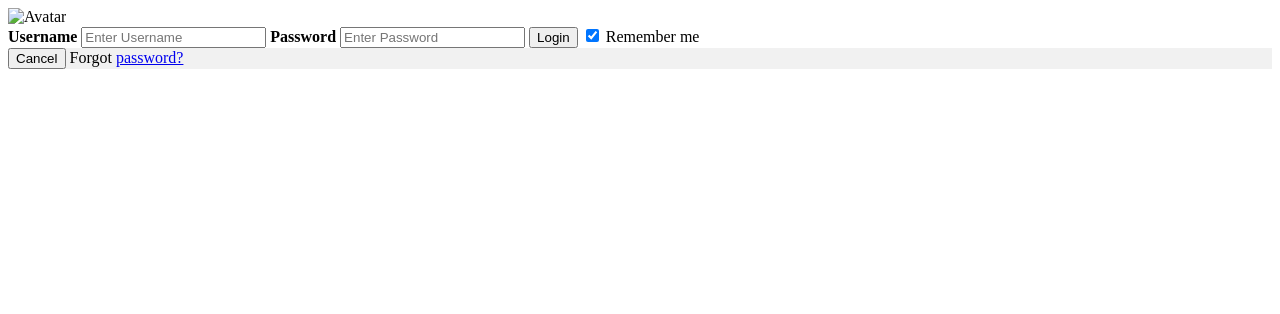
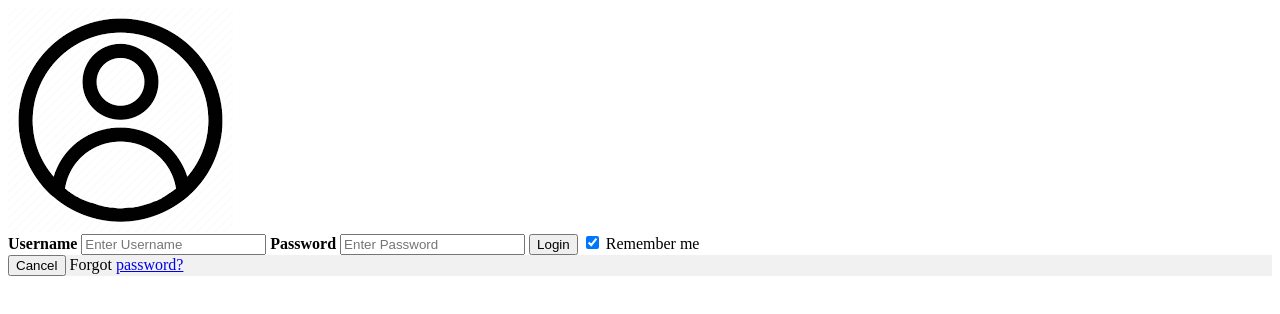
Before and after one commit to 280410/Rishab, a plain HTML site: page index.html in a window 1280 px wide. Drawn offline with Linux system fonts and the light colour scheme.

Commit message:
Update index.html

```diff
--- a/index.html
+++ b/index.html
@@ -1,6 +1,6 @@
 
     <div class="imgcontainer">
-      <img src="\C:\Users\ranja\Downloads\guest.png" alt="Avatar" class="avatar">
+      <img src="guest.png" alt="Avatar" class="avatar">
     </div>
 
     <div class="container">
```
